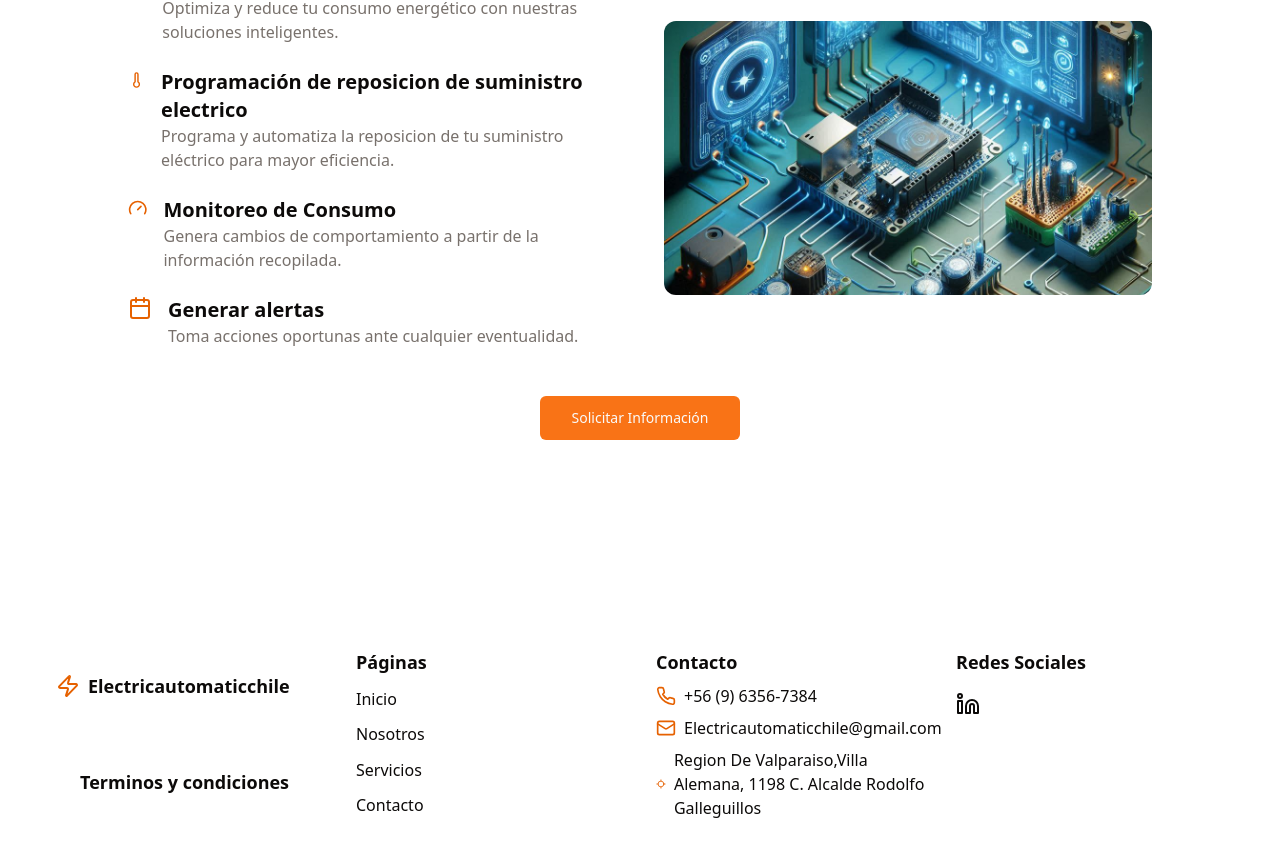
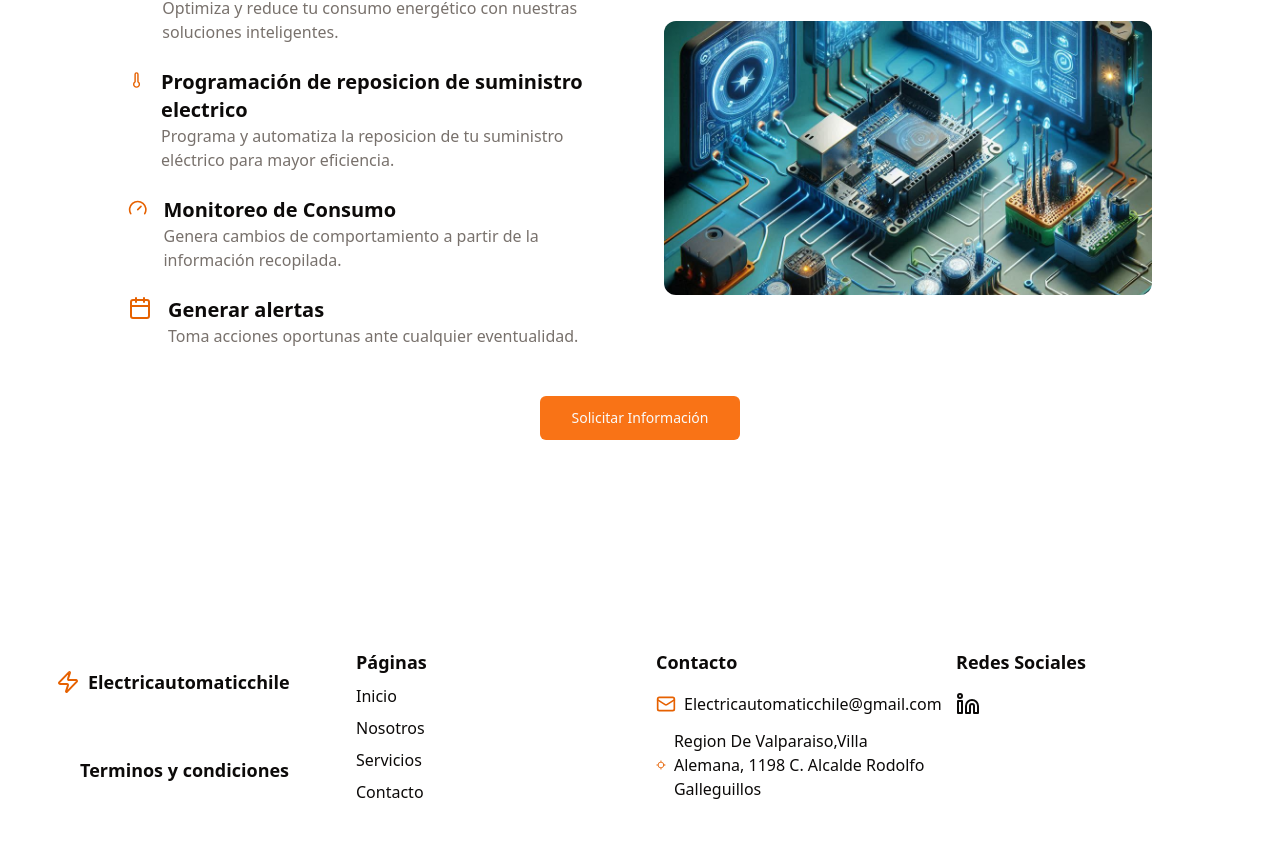
Before and after one commit to electricautomaticchile/electricautomaticchile, a Next.js app: page / in a window 1280 px wide. Shown: the part 1737-2593 px from the top of the page. Built offline with nearby package versions, Linux system fonts and the light colour scheme; no server answers.

Commit message:
Se elimino el numero de celular

```diff
--- a/components/footer/footer.tsx
+++ b/components/footer/footer.tsx
@@ -41,10 +41,6 @@ export default function Component() {
         <div className="grid gap-2">
           <h3 className="text-lg font-semibold">Contacto</h3>
           <div className="flex items-center gap-2">
-            <Phone color="#e66100" className="h-5 w-5 text-muted-foreground" />
-            <a href="tel:+56963567384">+56 (9) 6356-7384</a>
-          </div>
-          <div className="flex items-center gap-2">
             <Mail color="#e66100" className="h-5 w-5 text-muted-foreground" />
             <a href="mailito:Electricautomaticchile@gmail.com">
               Electricautomaticchile@gmail.com
```
